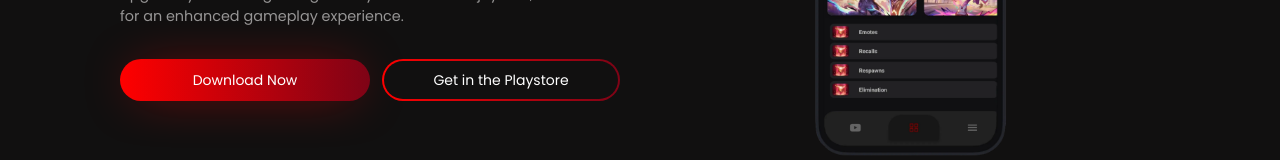
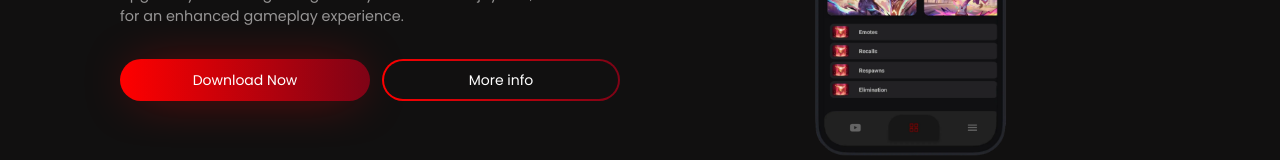
Before and after one commit to Ryuofficial/ryuwebv2, a React (Create React App) app: page / in a window 1280 px wide. Shown: the part 395-555 px from the top of the page. Built offline with nearby package versions, Linux system fonts and the light colour scheme.

Commit message:
changed to "More info"

```diff
--- a/src/components/Buttons.jsx
+++ b/src/components/Buttons.jsx
@@ -22,8 +22,7 @@ const Buttons = () => {
 
   const handlePlaystoreClick = () => {
     // Redirect to youtube.com
-    window.location.href =
-      "https://play.google.com/store/apps/details?id=com.ryumoto.gfx&hl=en&gl=US";
+    window.location.href = "#more-info";
   };
 
   return (
@@ -39,7 +38,7 @@ const Buttons = () => {
         onClick={handlePlaystoreClick}
       >
         <span className="transition-all flex w-full h-full bg-[#111010] text-white rounded-full p-[2px] justify-center items-center  active:shadow-pinkShadow active:text-[#ff0000]">
-          <button className="m-[7px]">Get in the Playstore</button>
+          <button className="m-[7px]">More info</button>
         </span>
       </div>
     </div>
```
